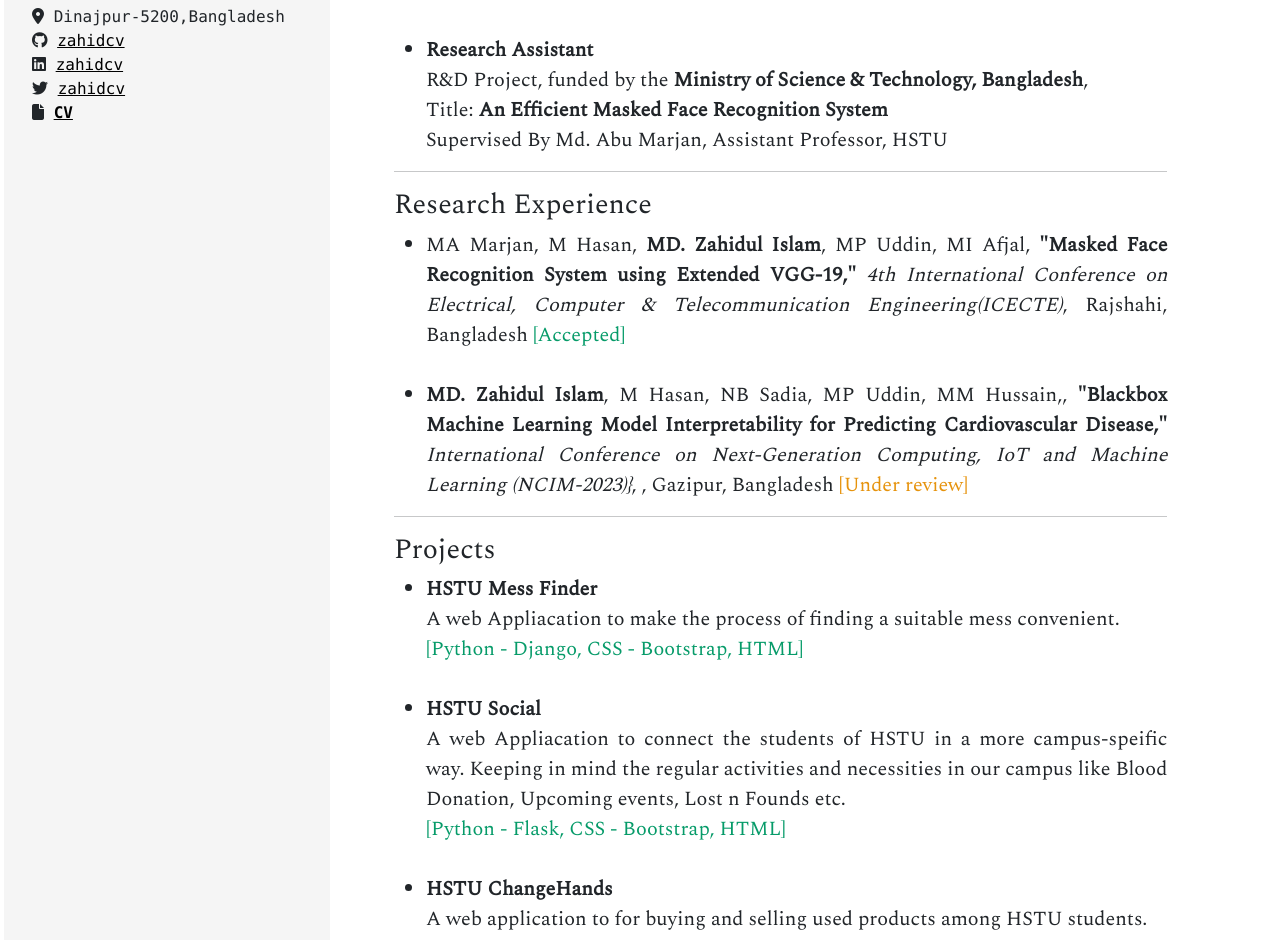
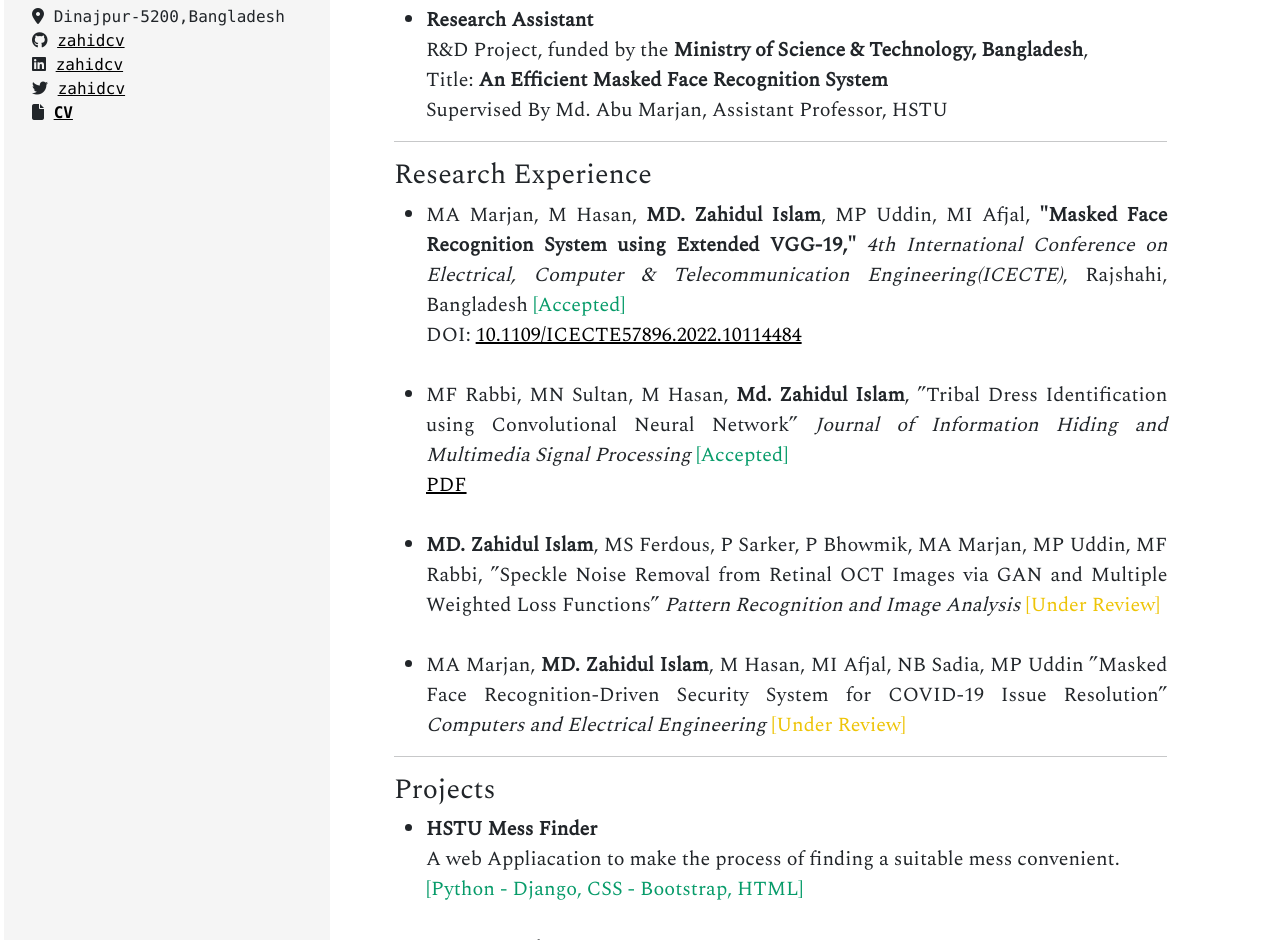
Before and after one commit to zahidcv/zahidcv.github.io, a plain HTML site: page index.html in a window 1280 px wide. Shown: the part 455-1395 px from the top of the page. Drawn offline with nearby package versions, Linux system fonts and the light colour scheme.

Commit message:
updated paper list and CV

```diff
--- a/index.html
+++ b/index.html
@@ -64,7 +64,7 @@
                         <i class="fa-brands fa-linkedin"></i> <a href="https://www.linkedin.com/in/zahidcv/">zahidcv<br></a>
                         <!-- <a href="https://www.linkedin.com/in/zahidcv/"><i class="fa-brands fa-github"></i> Scholar<br></a> -->
                         <i class="fa-brands fa-twitter"></i> <a href="https://www.twitter.com/zahidcv/">zahidcv<br></a>
-                        <i class="fa fa-file" aria-hidden="true"></i> <a href="assets/files/CV.pdf" download="MD. Zahidul_Isalam__cv.pdf"><strong>CV</strong></a><br>
+                        <i class="fa fa-file" aria-hidden="true"></i> <a href="assets/files/MD_Zahidul_Islam.pdf" download="MD. Zahidul_Isalam_cv.pdf"><strong>CV</strong></a><br>
                     </div>
                 </div>
             </div>
@@ -80,7 +80,7 @@
                 <hr>
 
                 <div class="">
-                    <h3>Work Experience</h3> <br>
+                    <h3>Work Experience</h3>
                     <ul>
                         <li>
                             <strong>
@@ -100,12 +100,23 @@
                     <!-- <br> -->
                     <ul>
                         <li>
-                            MA Marjan, M Hasan,<strong> MD. Zahidul Islam</strong>, MP Uddin, MI Afjal,<strong> "Masked Face Recognition System using Extended VGG-19,"</strong>  <i>4th International Conference on Electrical, Computer & Telecommunication Engineering(ICECTE)</i>, Rajshahi, Bangladesh  <span style="color:rgb(6, 155, 105)">[Accepted]</span>
+                            MA Marjan, M Hasan,<strong> MD. Zahidul Islam</strong>, MP Uddin, MI Afjal,<strong> "Masked Face Recognition System using Extended VGG-19,"</strong>  <i>4th International Conference on Electrical, Computer & Telecommunication Engineering(ICECTE)</i>, Rajshahi, Bangladesh  <span style="color:rgb(6, 155, 105)">[Accepted]</span> <br>
+                            DOI: <a target="_blank" href="https://ieeexplore.ieee.org/document/10114484">10.1109/ICECTE57896.2022.10114484</a>
                         </li>
                         <br>
 
                         <li>
-                            <strong>MD. Zahidul Islam</strong>, M Hasan, NB Sadia, MP Uddin, MM Hussain,,<strong> "Blackbox Machine Learning Model Interpretability for Predicting Cardiovascular Disease,"</strong>  <i>International Conference on Next-Generation Computing, IoT and Machine Learning (NCIM-2023)}</i>, , Gazipur, Bangladesh  <span style="color:rgb(230, 147, 13)">[Under review]</span>
+                            MF Rabbi, MN Sultan, M Hasan,<strong> Md. Zahidul Islam</strong>, ”Tribal Dress Identification using Convolutional Neural Network” <i>Journal of Information Hiding and Multimedia Signal Processing</i> <span style="color:rgb(6, 155, 105)">[Accepted]</span> <br>
+                            <a target="_blank" href="https://www.jihmsp.org/2023/vol14/N3/02.JIHMSP-230501.pdf">PDF</a>
+                        </li>
+                        <br>
+                        <li>
+                           <strong> MD. Zahidul Islam</strong>, MS Ferdous, P Sarker, P Bhowmik, MA Marjan, MP Uddin, MF Rabbi, ”Speckle Noise Removal from Retinal OCT Images via GAN and Multiple Weighted Loss Functions” <i> Pattern Recognition and Image Analysis</i> <span style="color:rgb(238, 196, 7)">[Under Review]</span>
+
+                        </li>
+                        <br>
+                        <li>
+                            MA Marjan,<strong> MD. Zahidul Islam</strong>, M Hasan, MI Afjal, NB Sadia, MP Uddin ”Masked Face Recognition-Driven Security System for COVID-19 Issue Resolution” <i>Computers and Electrical Engineering</i> <span style="color:rgb(238, 196, 7)">[Under Review]</span>
                         </li>
                     </ul>
                 </div>
```
Also changed, not shown: 3 other files.
